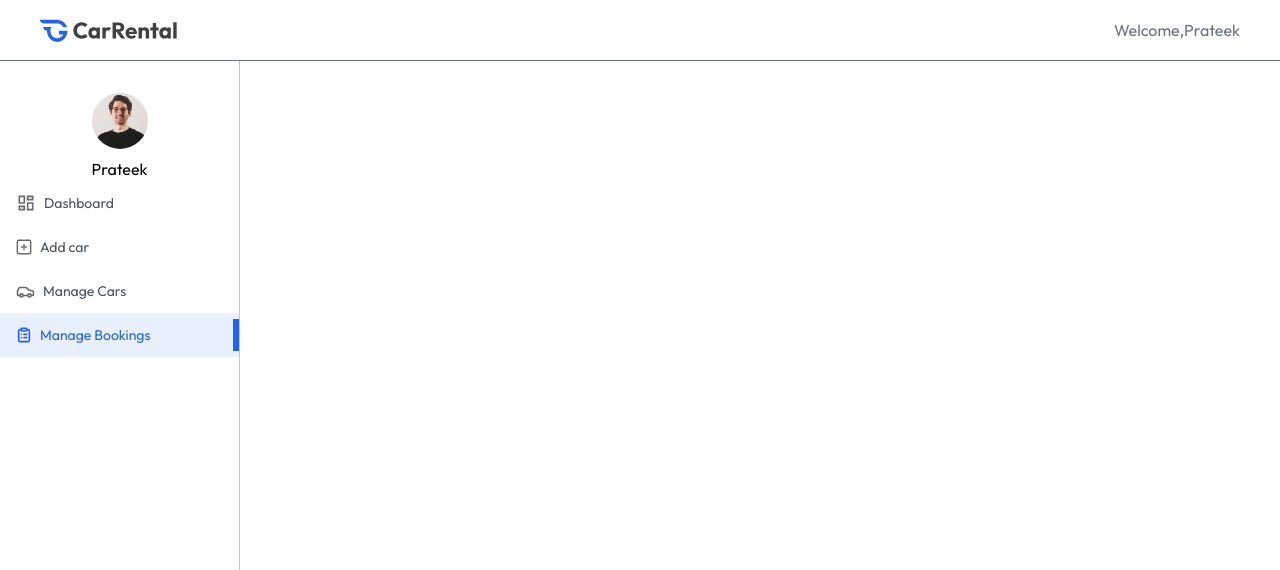
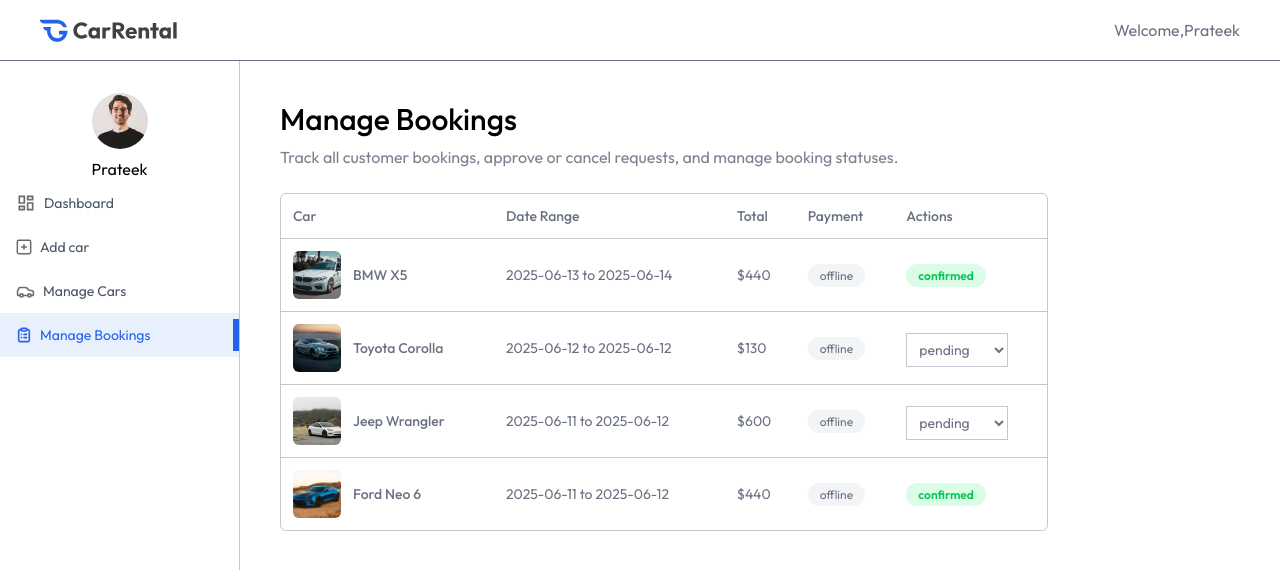
Before and after one commit to Prateek-89/Car-Rental-, a React (Vite) app in the folder client/: page /owner/manage-bookings in a window 1280 px wide. Shown: the top 570 px of the page. Built offline with nearby package versions, Linux system fonts and the light colour scheme.

Commit message:
frontend complete

```diff
--- a/client/src/pages/Owner/Addcar.jsx
+++ b/client/src/pages/Owner/Addcar.jsx
@@ -72,6 +72,54 @@ text-sm mt-6 max-w-xl'>
 
 </div>
 {/* car Transimmsion , Fuel Type, Seating Capacity */}
+<div className='grid grid-cols-1 sm:grid-cols-2 md:grid-cols-3 gap-6'>
+
+<div className='flex flex-col w-full'>
+    <label> Tranmission </label>
+    <select onChange={e=>SetCar({... car, category: e. target.value})} value={car.transmission} className='px-3 py-2 rift-1 border border-borderColor rounded-md outline-none' >
+      <option value="">Select a transmission</option>
+      <option value="Mannual">mannual</option>
+      <option value="Automatic">Automatic</option>
+      <option value="Semi-Automatic">Semi-Automatic</option>
+    </select>
+     </div>
+<div className='flex flex-col w-full'>
+    <label> Fuel Type </label>
+    <select onChange={e=>SetCar({... car, category: e. target.value})} value={car.fuel_type} className='px-3 py-2 rift-1 border border-borderColor rounded-md outline-none' >
+      <option value="">Select a Fuel Type</option>
+      <option value="Petrol">Petrol</option>
+      <option value="Diesel">Diesel</option>
+      <option value="Diesel">Diesel</option>
+      <option value="Gas">Gas</option>
+      <option value="Hybrid">Hybrid</option>
+    </select>
+     </div>
+  <div className='flex flex-col w-full'>
+    <label> seating_capacity</label>
+    <input type="number" placeholder="e•g• 4 " required className='px-3 py-2 mt-1 border border-borderColor rounded-d outline-none' value={car.seating_capacity} onChange={e=>SetCar({...car,seating_capacity:e.target.value})} />
+     </div>
+</div>
+{/* Car Location */}
+
+<div className='flex flex-col w-full'>
+   <label> Location </label>
+    <select onChange={e=>SetCar({... car,location: e. target.value})} value={car.location} className='px-3 py-2 rift-1 border border-borderColor rounded-md outline-none' >
+      <option value="">Select a location</option>
+      <option value="Chhibramau">Chhibramau</option>
+      <option value="Jhansi">Jhansi</option>
+      <option value="Kanpur">Kanpur</option>
+      <option value="Lucknow">Lucknow</option>
+      <option value="Prayagraj">Prayagraj</option>
+    </select>
+</div>
+{/* Car Description */}
+<div className='flex flex-col w-full'>
+    <label> Description</label>
+    <textarea rows={5} placeholder="e•g• A luxurious SUV with a spacious interior and a powerful engine" required className='px-3 py-2 mt-1 border porder-borderColor rounded-d outline-none' value={car.descryption} onChange={e=>SetCar({...car,descryption:e.target.value})}></textarea >
+     </div>
+     <button className='flex items-center gap-2 px-4 py-2.5 mt-4 bg-primary text-white rounded-md font-medium w-max cursor-pointer' >
+      <img src={assets.tick_icon} alt="" /> List Your Car
+     </button>
 </form>
     </div>
   )
--- a/client/src/pages/Owner/ManageBookings.jsx
+++ b/client/src/pages/Owner/ManageBookings.jsx
@@ -1,8 +1,76 @@
-import React from 'react'
+import React, { useEffect, useState } from 'react'
+import { assets, dummyMyBookingsData } from '../../assets/assets'
+import Title from '../../components/Owner/Title'
 
 const ManageBookings = () => {
+   const currency = import.meta.env.VITE_CURRENCY || '$'
+
+  const [bookings,setBookings]=useState([])
+
+const fetchOwnerBookings=async()=>{
+
+  setBookings(dummyMyBookingsData)
+
+}
+ useEffect (()=>{
+  fetchOwnerBookings()
+ },[])
   return (
-    <div>
+    <div className='px-4 pt-10 md:px-10 w-full' >
+
+      <Title title="Manage Bookings" subtitle="Track all customer bookings, approve or cancel requests, and manage booking statuses."/>
+      <div className='max-w-3xl w-full rounded-md overflow-hidden border border-borderColor mt-6'>
+<table className='w-full border-collapse text-left text-sm text-gray-600'>
+
+  <thead className='text-gray-500'>
+    <tr>
+      <th className="p-3 font-medium">Car</th>
+      <th className="p-3 font-medium max-md:hidden">Date Range</th>
+      <th className="p-3 font-medium">Total</th>
+      <th className="p-3 font-medium max-md:hidden">Payment</th>
+      <th className="p-3 font-medium">Actions</th>
+    </tr>
+  </thead>
+
+<tbody>
+  {bookings.map((booking  ,index)=>(
+
+    <tr key ={index} className='border-t border-borderColor text-gray-500'>
+<td className='p-3 flex items-center gap-3' >
+<img src= {booking.car.image} alt="" className='w-12 h-12 aspect-square rounded-md object-cover' />
+<p className='font-medium max-md:hidden'>{booking.car.brand} {booking.car.model}</p>
+</td>
+
+<td className='p-3 max-md:hidden '>
+{booking.pickupDate.split('T')[0] } to {booking.returnDate.split('T')[0]}
+</td>
+<td className='p-3'>
+{currency}{booking.price}
+</td>
+<td className='p-3'>
+<span className='bg-gray-100 px-3 py-1 rounded-full text-xs'>offline</span>
+</td>
+
+<td className='p-3'>
+
+  {booking.status==='pending' ? (
+    <select value = {booking.status}className='px-2 py-1.5 mt-1 text-gray-500 border border-borderColor rounded-d outline-none'>
+      <option value="pending">pending</option>
+      <option value="cancelled">cancelled</option>
+      <option value="confirmed">confirmed</option>
+    </select>
+
+  ): (
+ <span className={`px-3 py-1 rounded-full text-xs font-semibold ${booking.status ==='confirmed'? 'bg-green-100 text-green-500': 'bg-red-100 text-red-500'}`}>{booking.status}</span>
+
+  )}
+</td>
+
+  </tr>))}
+</tbody>
+
+</table>
+</div>
 
     </div>
   )
--- a/client/src/pages/Owner/ManageCar.jsx
+++ b/client/src/pages/Owner/ManageCar.jsx
@@ -1,8 +1,72 @@
-import React from 'react'
+import React, { useEffect, useState } from 'react'
+import { assets, dummyCarData } from '../../assets/assets'
+import Title from '../../components/Owner/Title'
 
 const ManageCar = () => {
+    const currency = import.meta.env.VITE_CURRENCY || '$'
+  const [car,setCars] = useState([])
+  const fetchOwnerCars= async()=>{
+    setCars(dummyCarData)
+  }
+  useEffect(()=>{
+    fetchOwnerCars()
+  },[])
   return (
-    <div>
+    <div className='px-4 pt-10 md:px-10 w-full' >
+
+      <Title title="Manage Cars" subtitle="View all listed cars, update their details, or remove them from the booking platform."/>
+
+      <div className='max-w-3xl w-full rounded-md overflow-hidden border border-borderColor mt-6'>
+<table className='w-full border-collapse text-left text-sm text-gray-600'>
+
+  <thead className='text-gray-500'>
+    <tr>
+      <th className="p-3 font-medium">Car</th>
+      <th className="p-3 font-medium max-md:hidden">Category</th>
+      <th className="p-3 font-medium">Price</th>
+      <th className="p-3 font-medium max-md:hidden">Status</th>
+      <th className="p-3 font-medium">Actions</th>
+    </tr>
+  </thead>
+
+<tbody>
+  {car.map((car,index)=>(
+
+    <tr key ={index} className='border-t border-borderColor'>
+
+<td className='p-3 flex items-center gap-3'>
+  <img src={car.image} alt=""  className="h-12 w-12 aspect-square rounded-md object-cover"/>
+  <div className='max-md:hidden'>
+
+    <p className='font-medium'>{car.brand} {car.model}</p>
+    <p className='text-xs text-gray-500'>{car.seating_capacity} {car.fuel_type}</p>
+
+  </div>
+
+
+</td>
+
+<td className='p-3 max-md:hidden'> {car.category}</td>
+
+<td className='p-3 ' >{currency}{car.pricePerDay}/day</td>
+
+<td lassName='p-3 max-md:hidden'>
+  <span className={`px-3 py-1 rounded-full text-xs ${car.isAvailable ? `bg-green-100 text-green-500 `:`bg-red-100 text-red-500`}`}>
+    {car.isAvailable ?"Available":"Unavailable"}
+  </span>
+</td>
+
+<td className='flex items-center p-3'>
+
+<img src= { car.isAvailable? assets.eye_close_icon : assets.eye_icon}alt=""  className='cursor-pointer'/>
+<img src= { assets.delete_icon}alt=""  className='cursor-pointer'/>
+</td>
+
+  </tr>))}
+</tbody>
+
+</table>
+</div>
 
     </div>
   )
```
